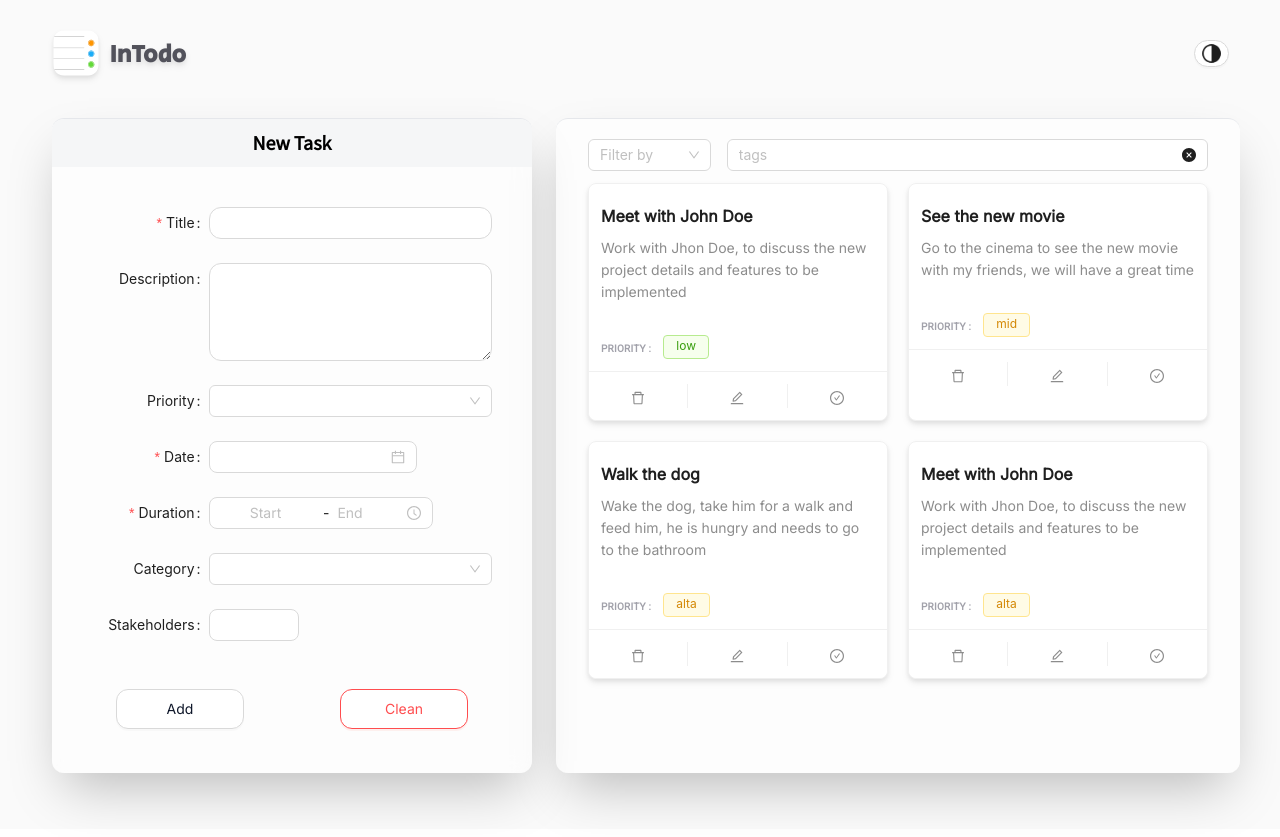
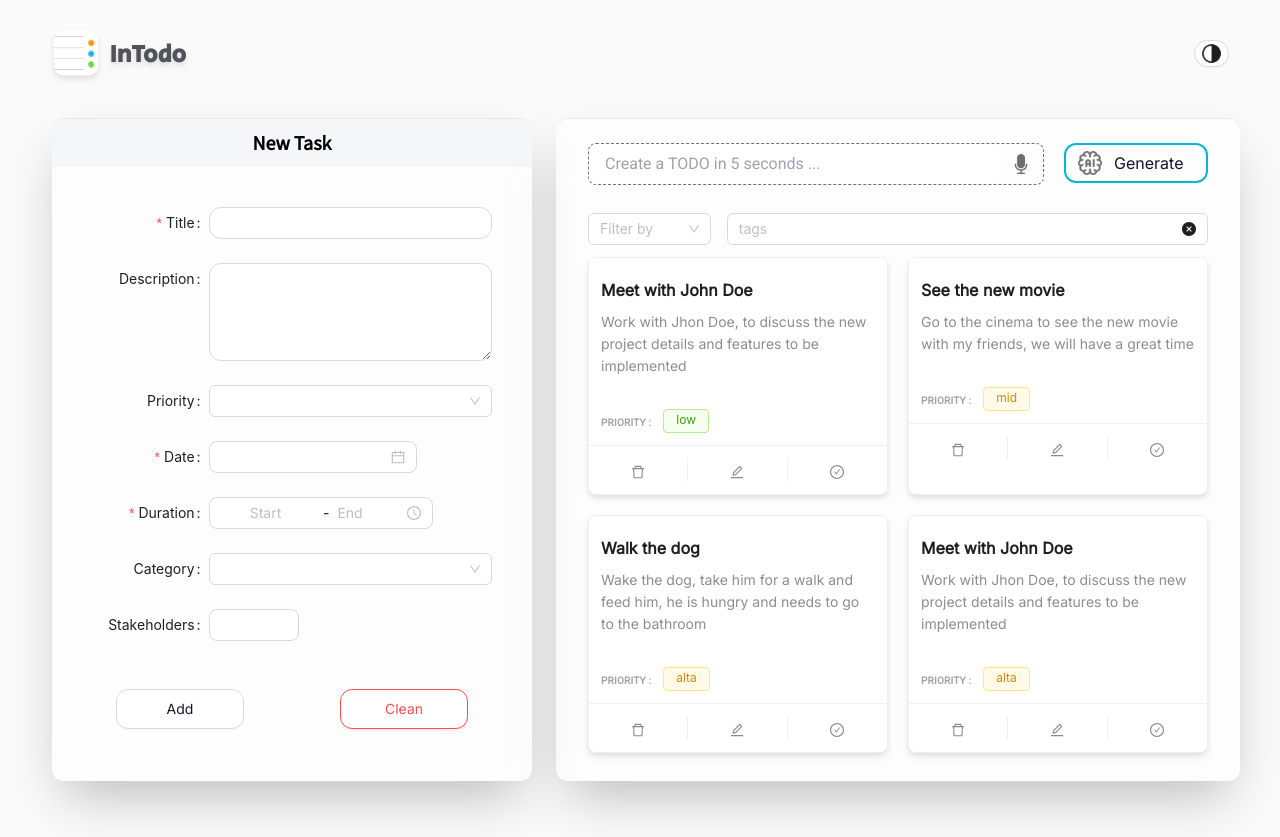
Before and after one commit to kralion/event-wise, a React (Vite) app: page / in a window 1280 px wide. Built offline with nearby package versions, Linux system fonts and the light colour scheme.

Commit message:
feat: AI Input Generator

```diff
--- a/src/App.tsx
+++ b/src/App.tsx
@@ -12,6 +12,7 @@ import logo from "./assets/logo.svg";
 
 import { TodoProvider } from "./context/TodoContext";
 import Login from "./Login";
+import AIInput from "./components/AI-Input";
 function App() {
 	useEffect(() => {
 		AOS.init();
--- /dev/null
+++ b/src/components/AI-Input.tsx
@@ -0,0 +1,26 @@
+import React from "react";
+import AIICon from "../assets/ai-icon.png";
+import microphoneIcon from "../assets/microphone.png";
+
+function AIInput() {
+	return (
+		<div className="flex gap-5  ml-3 mb-7 mt-1">
+			<div className="flex items-center justify-between  rounded-lg border-gray-500   border-[1px] border-dashed ">
+				<input
+					type="text"
+					className="w-[410px] rounded-lg py-2 px-4"
+					placeholder="Create a TODO in 5 seconds ..."
+				/>
+				<button className=" active:scale-110">
+					<img src={microphoneIcon} className="w-5 h-5 mx-3 " alt="AI Icon" />
+				</button>
+			</div>
+			<button className="flex gap-1 items-center  pl-3 font-Inter text-slate-900 hover:bg-cyan-100 hover:drop-shadow-xl hover:shadow-cyan-300 w-36 h-10 rounded-xl active:bg-cyan-200 active:scale-110 border-cyan-500 border-2 duration-500">
+				<img src={AIICon} className="w-6 h-6 mr-2" alt="AI Icon" />
+				Generate
+			</button>
+		</div>
+	);
+}
+
+export default AIInput;
--- a/src/components/TodoList.tsx
+++ b/src/components/TodoList.tsx
@@ -4,6 +4,7 @@ import { Todo } from "../interfaces/interfaces";
 import "animate.css";
 import anyTaskIcon from "../assets/any-task-icon.png";
 import Filter from "./Filter";
+import AIInput from "./AI-Input";
 
 function TodoList() {
 	const { todos } = useTodoContext();
@@ -13,6 +14,7 @@ function TodoList() {
 			id="todos"
 			className="w-auto border-t bg-white/50 rounded-xl px-5 pt-5 pb-7 shadow-2xl"
 		>
+			<AIInput />
 			{todos.length === 0 ? (
 				<div className="animate__animated animate__flipInX animate__delay-1s flex lg:flex-col py-3 lg:w-[644px] text-center">
 					<div className="mt-48 flex flex-col gap-5 items-center">
```
Also changed, not shown: src/assets/ai-icon.png (added), src/assets/microphone.png (added).
